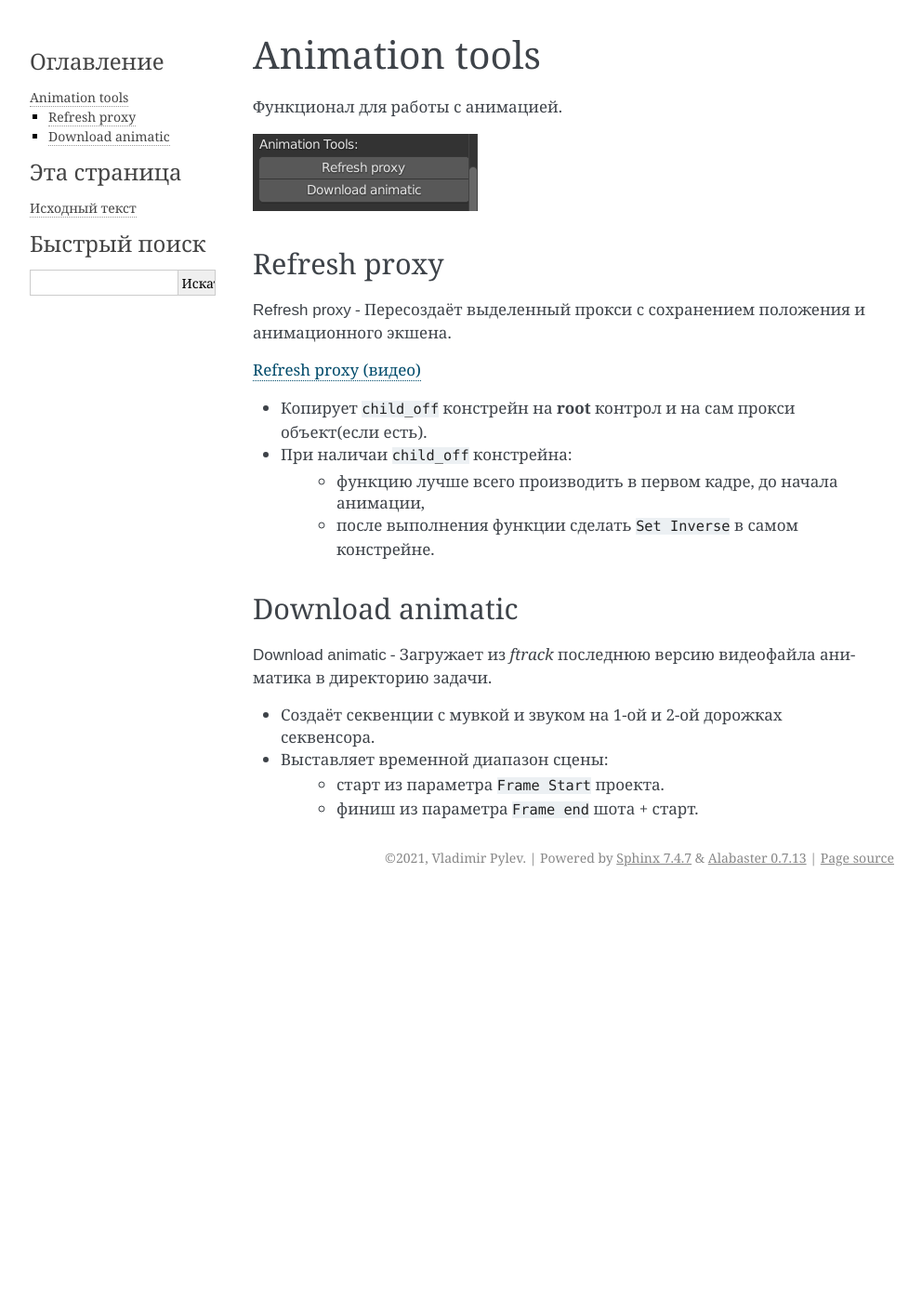
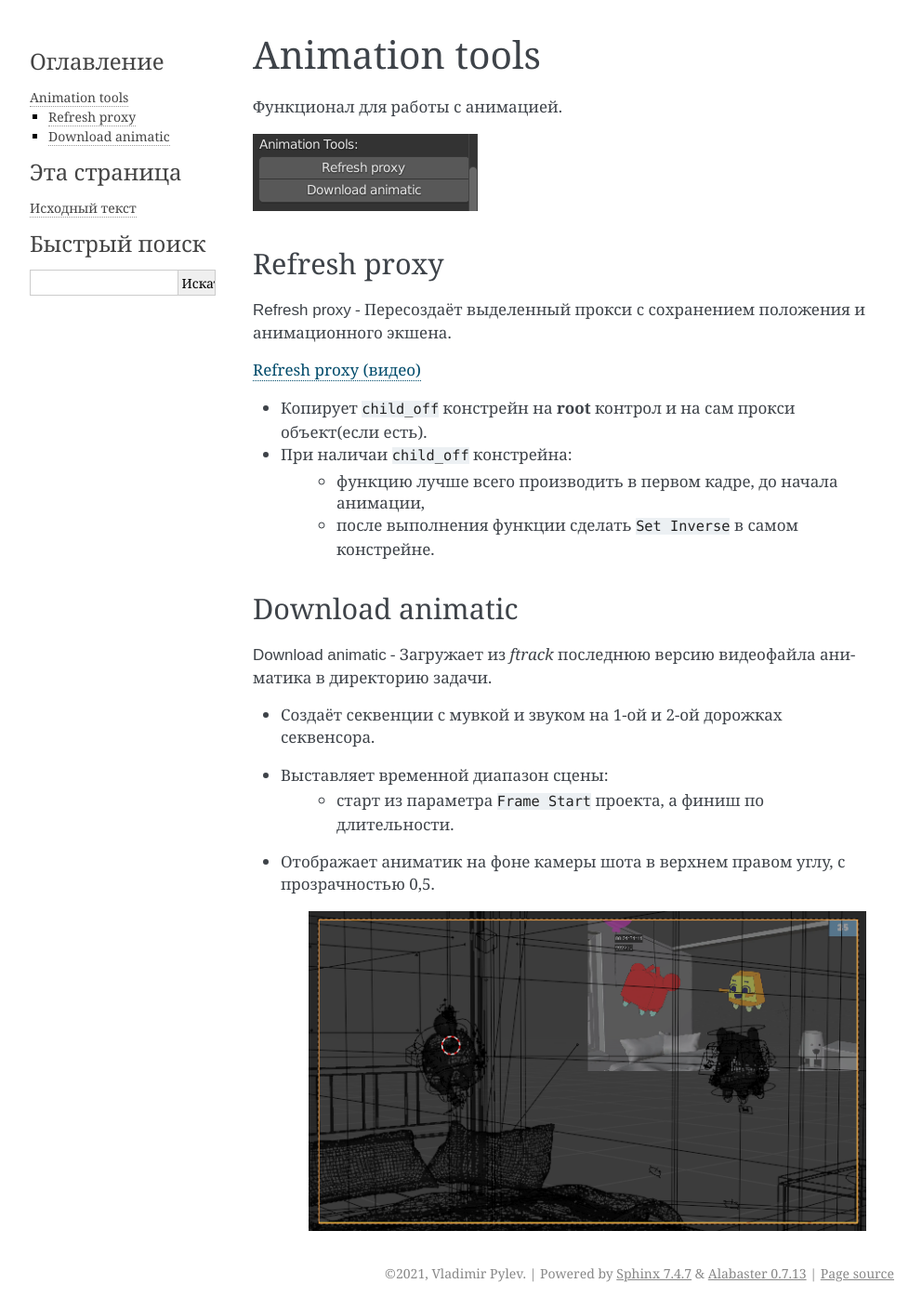
Before and after one commit to volodya-renderberg/ftrack-b3d-connect-manual, a Sphinx documentation site: the page built from docs/source/manual/work_panel/animation_tools.rst, in a window 1280 px wide. Shown: the whole page at 93% size, without its empty margins (148-1140 px from the left). Built offline with Sphinx 7.4.7, drawn with Linux system fonts in a browser that asks for light colours; before the commit the page ends 962 px from its top, so only the background shows below that.

Commit message:
image to download animatic to shot

```diff
--- a/docs/source/manual/work_panel/animation_tools.rst
+++ b/docs/source/manual/work_panel/animation_tools.rst
@@ -31,5 +31,7 @@ Download animatic
 
 * Создаёт секвенции с мувкой и звуком на 1-ой и 2-ой дорожках секвенсора.
 * Выставляет временной диапазон сцены:
-    * старт из параметра ``Frame Start`` проекта.
-    * финиш из параметра ``Frame end`` шота + старт.
+    * старт из параметра ``Frame Start`` проекта, а финиш по длительности.
+* Отображает аниматик на фоне камеры шота в верхнем правом углу, с прозрачностью 0,5.
+
+    .. image:: ../../_static/images/animatic_bg_images.png
```
Also changed, not shown: docs/source/_static/images/animatic_bg_images.png (added).
